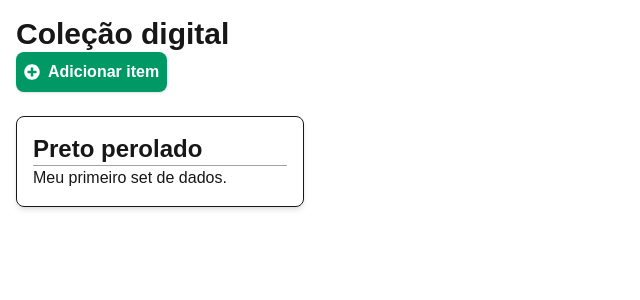
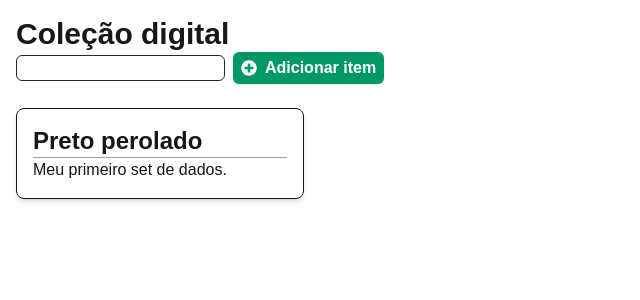
Before and after one commit to gab-souza-martins/digital-collection, a Next.js app: page / in a window 1280 px wide. Shown: the top 300 px of the page, without its empty margins (0-640 px from the left). Built offline with nearby package versions, Linux system fonts and the light colour scheme.

Commit message:
Adicionada função "handleAddItem". Por enquanto, só põe o input do usuário no console

```diff
--- a/src/app/Components/BtnAdd.tsx
+++ b/src/app/Components/BtnAdd.tsx
@@ -1,16 +1,36 @@
+"use client";
+import React from "react";
 import { FaPlusCircle } from "react-icons/fa";
 
 const BtnAdd = () => {
+   const [itemName, setItemName] = React.useState("");
+
+   const handleAddItem = (e: React.MouseEvent<HTMLButtonElement>) => {
+      e.preventDefault();
+      console.log(itemName);
+   };
+
    return (
       <div>
+         <form className="flex items-center flex-wrap gap-2">
+            <input
+               className="border border-gray-800 rounded-md"
+               type="text"
+               value={itemName}
+               onChange={(e) => setItemName(e.target.value)}
+            />
+
             <button
-            className="cursor-pointer rounded-lg flex items-center gap-2 p-2 text-white bg-emerald-600 shadow-sm
+               id="btnAdd"
+               onClick={handleAddItem}
+               className="cursor-pointer rounded-md flex items-center gap-2 py-1 px-2 text-white bg-emerald-600 shadow-sm
              hover:bg-emerald-700 hover:shadow-xl transition duration-75 ease-in-out
              active:bg-emerald-800 active:shadow-md"
             >
                <FaPlusCircle />
                <span className="font-semibold">Adicionar item</span>
             </button>
+         </form>
       </div>
    );
 };
```
Lines whose indentation alone changed are shown as unchanged.
